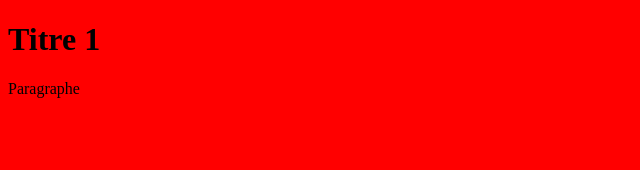
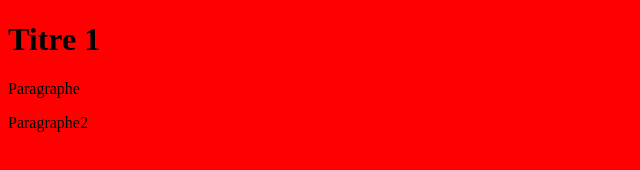
Before and after one commit to Louis-vrk/B2G1_20211217, a plain HTML site: page index.html in a window 1280 px wide. Shown: the whole page, without its empty margins (0-640 px from the left). Drawn offline with Linux system fonts and the light colour scheme.

Commit message:
ajout new paragraphe

```diff
--- a/index.html
+++ b/index.html
@@ -10,5 +10,6 @@
 <body>
     <h1>Titre 1</h1>
     <p>Paragraphe</p>
+    <p>Paragraphe2</p>
 </body>
 </html>
```
